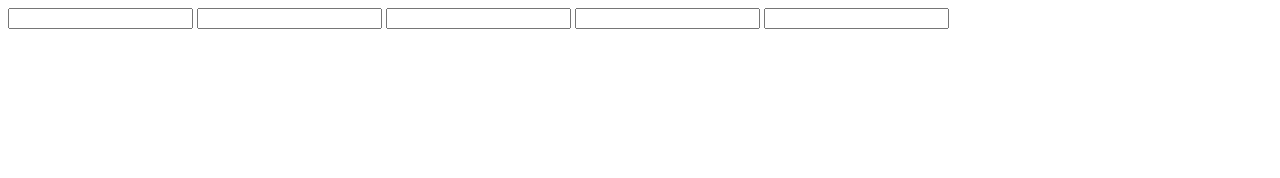
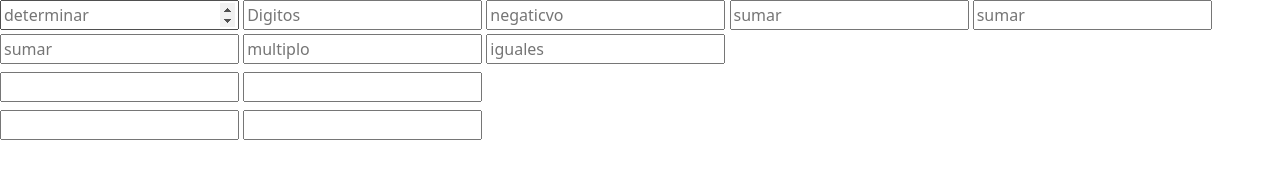
Before and after one commit to DaniRMT2001/Ejercicios, a plain HTML site: page index.html in a window 1280 px wide. Drawn offline with nearby package versions, Linux system fonts and the light colour scheme.

Commit message:
Segunda parte Ejercicios

```diff
--- a/index.html
+++ b/index.html
@@ -1,24 +1,47 @@
 <!DOCTYPE html>
 <html lang="en">
+
 <head>
     <meta charset="UTF-8">
     <meta http-equiv="X-UA-Compatible" content="IE=edge">
     <meta name="viewport" content="width=device-width, initial-scale=1.0">
     <title>Document</title>
+    <!-- CSS only -->
+<link href="https://cdn.jsdelivr.net/npm/bootstrap@5.1.3/dist/css/bootstrap.min.css" rel="stylesheet" integrity="sha384-1BmE4kWBq78iYhFldvKuhfTAU6auU8tT94WrHftjDbrCEXSU1oBoqyl2QvZ6jIW3" crossorigin="anonymous">
 </head>
+
 <body>
 
-    <input type="number" id="determinar" onkeyup="determinar4()">
+    <input type="number" id="determinar" onkeyup="determinar4()" placeholder="determinar">
 
-    <input type="number" id="Digitos" onkeyup="Digitos_3()">
+    <input type="number" id="Digitos" onkeyup="Digitos_3()" placeholder="Digitos">
 
-    <input type="number" id="negativo" onkeyup="negativo()">
+    <input type="number" id="negativo" onkeyup="negativo()" placeholder="negaticvo">
 
-    <input type="number" id="sumar" onkeyup="sumar()" >
+    <input type="number" id="sumar" onkeyup="sumar()" placeholder="sumar">
 
-    <input type="number" id="par" onkeyup="par()">
+    <input type="number" id="par" onkeyup="par()" placeholder="sumar">
+
+    <input type="number" id="primos" onkeyup="primos()" placeholder="sumar">
+
+    <input type="number" id="multiplo" onkeyup="multiplo()" placeholder="multiplo">
+
+    <input type="number" id="iguales" onkeyup="iguales()" class="mt-1" placeholder="iguales">
+
+    <div class="mt-2">
+        <input type="number" id="mayor1" onkeyup="mayor()">
+        <input type="number" id="mayor2" onkeyup="mayor()">
+    </div>
+
+    <div class="mt-2">
+        <input type="munber" id="comun1" onkeyup="comunes()">
+        <input type="munber" id="comun2" onkeyup="comunes()">
+    </div>
 
 
     <script src="script.js"></script>
+    <!-- JavaScript Bundle with Popper -->
+<script src="https://cdn.jsdelivr.net/npm/bootstrap@5.1.3/dist/js/bootstrap.bundle.min.js" integrity="sha384-ka7Sk0Gln4gmtz2MlQnikT1wXgYsOg+OMhuP+IlRH9sENBO0LRn5q+8nbTov4+1p" crossorigin="anonymous"></script>
 </body>
+
 </html>
--- a/script.js
+++ b/script.js
@@ -1,4 +1,4 @@
-
+//1.Leer un número entero y determinar si es un número terminado en 4.
 function determinar4() {
     let n = document.getElementById("determinar").value;
 
@@ -8,7 +8,7 @@ function determinar4() {
         console.log("no termina en 4");
     }
 }
-
+//2.Leer un número entero y determinar si tiene 3 dígitos.
 function Digitos_3() {
 
     let n = document.getElementById("Digitos").value;
@@ -19,7 +19,7 @@ function Digitos_3() {
         console.log(" el numero no tine 3 digitos")
     }
 }
-
+//3.Leer un número entero y determinar si es negativo.
 function negativo() {
     let n = document.getElementById("negativo").value;
     if (n < 0) {
@@ -29,7 +29,7 @@ function negativo() {
     }
 }
 
-
+//4.Leer un número entero de dos dígitos y determinar a cuánto es igual la suma de sus dígitos.
 function sumar() {
     let n = document.getElementById("sumar").value;
     if (n.length == '2') {
@@ -46,7 +46,7 @@ function sumar() {
 
 }
 
-
+//5.Leer un número entero de dos dígitos y determinar si ambos dígitos son pares.
 function par() {
     let n = document.getElementById("par").value;
     let di2 = n % 10;
@@ -71,3 +71,107 @@ function par() {
     }
 
 }
+//6.Leer un número entero de dos dígitos menor que 20 y determinar si es primo.
+function primos() {
+    let n = document.getElementById("primos").value;
+    n = parseInt(n);
+
+    if (n <= 20 && n >= 10) {
+
+        if ((n / n == 1) && (n / 1 == n) && (n % 2 == 0)) {
+            console.log("el numero no es primo ");
+        }
+        else {
+            console.log("el numero es primo");
+        }
+    }
+    else {
+        console.log("tiene que ser de 2 digitos menor que 20");
+    }
+}
+//7.Leer un número entero de dos dígitos y determinar si un dígito es múltiplo del otro.
+function multiplo() {
+
+    let n = document.getElementById("multiplo").value;
+    let x = n.charAt(0);
+    let y = n.charAt(1);
+    x = parseInt(x);
+    y = parseInt(y);
+
+    if (x % y == 0 || y % x == 0) {
+        console.log("son multiplo");
+    }
+    else {
+        console.log("no son multiplos")
+    }
+
+}
+
+//8.Leer un número entero de dos dígitos y determinar si los dos dígitos son iguales.
+function iguales() {
+
+    let n = document.getElementById("iguales").value;
+    let x = n.charAt(0);
+    let y = n.charAt(1);
+    x = parseInt(x);
+    y = parseInt(y);
+
+    if (x == y || y == x) {
+        console.log(" son iguales ")
+    }
+    else {
+        console.log("no son iguales")
+    }
+
+}
+
+//9.Leer dos números enteros y determinar cuál es el mayor.
+function mayor() {
+
+    let x = document.getElementById("mayor1").value;
+    let y = document.getElementById("mayor2").value;
+    x = parseInt(x);
+    y = parseInt(y);
+
+    if (x > y) {
+        console.log(x + " es mayor que " + y)
+    } else {
+        console.log(y + " es mayor que " + x)
+    }
+}
+
+//10.Leer dos números enteros de dos dígitos y determinar si tienen dígitos comunes.
+function comunes() {
+
+    let a = document.getElementById("comun1").value;
+    let b = document.getElementById("comun2").value;
+    x = a.charAt(0);
+    y = a.charAt(1);
+    c = b.charAt(0);
+    d = b.charAt(1);
+
+    x = parseInt(x);
+    y = parseInt(y);
+    c = parseInt(c);
+    d = parseInt(d);
+
+    if (a > 9 && a < 100) {
+
+        if (x == c && x == d && y == c && y == d) {
+            console.log("todos son iguales")
+        } else if (x == c || x == d) {
+            console.log("solo tienen el: " + x + " en comun ")
+        } else if (y == c || y == d) {
+            console.log("solo tienen el: " + y + " en comun")
+        }
+        else {
+            console.log("no tiene ninguno en comun")
+        }
+    }
+    else {
+        console.log("los 2 numero tienen que ser de 2 digitos ")
+    }
+
+
+
+}
```
